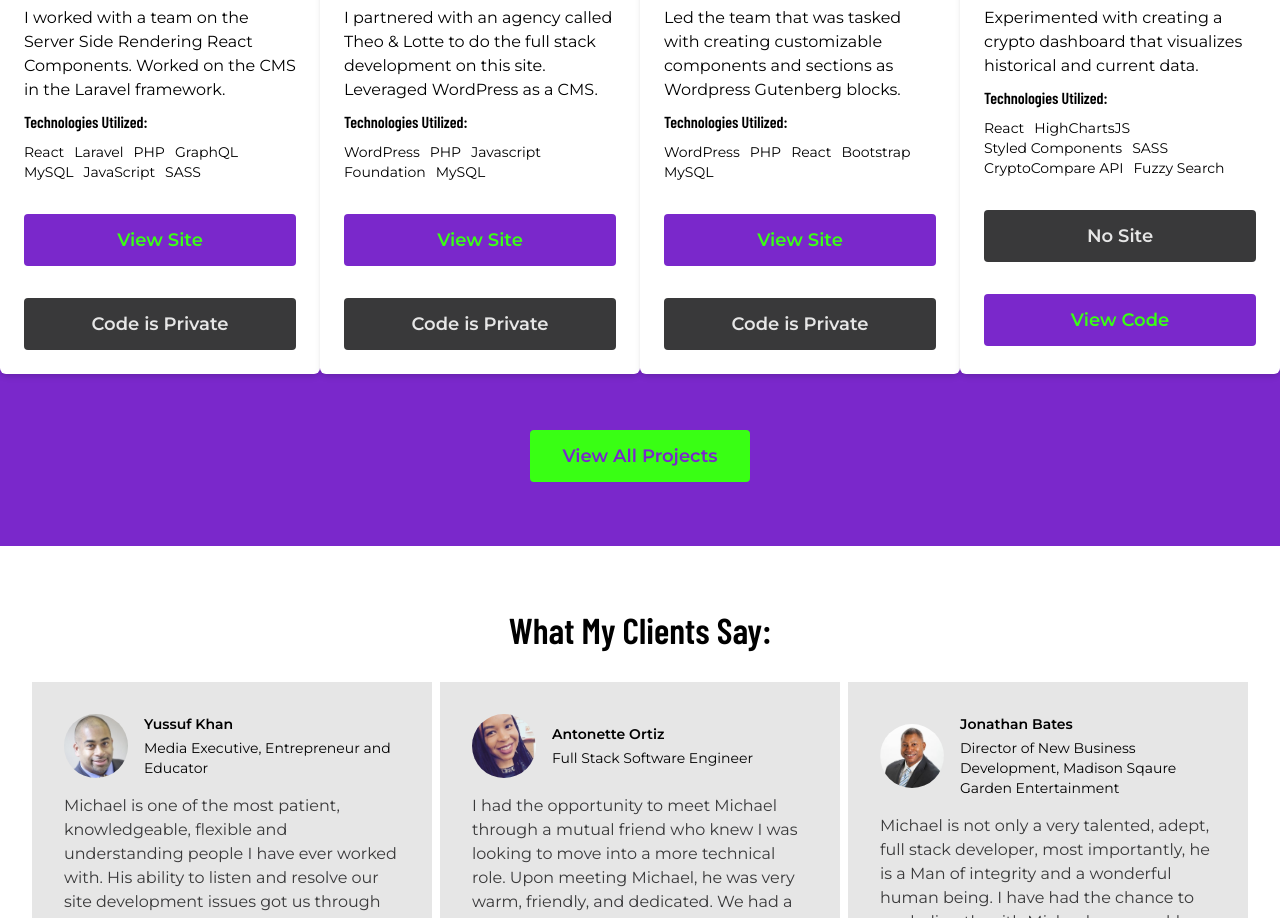
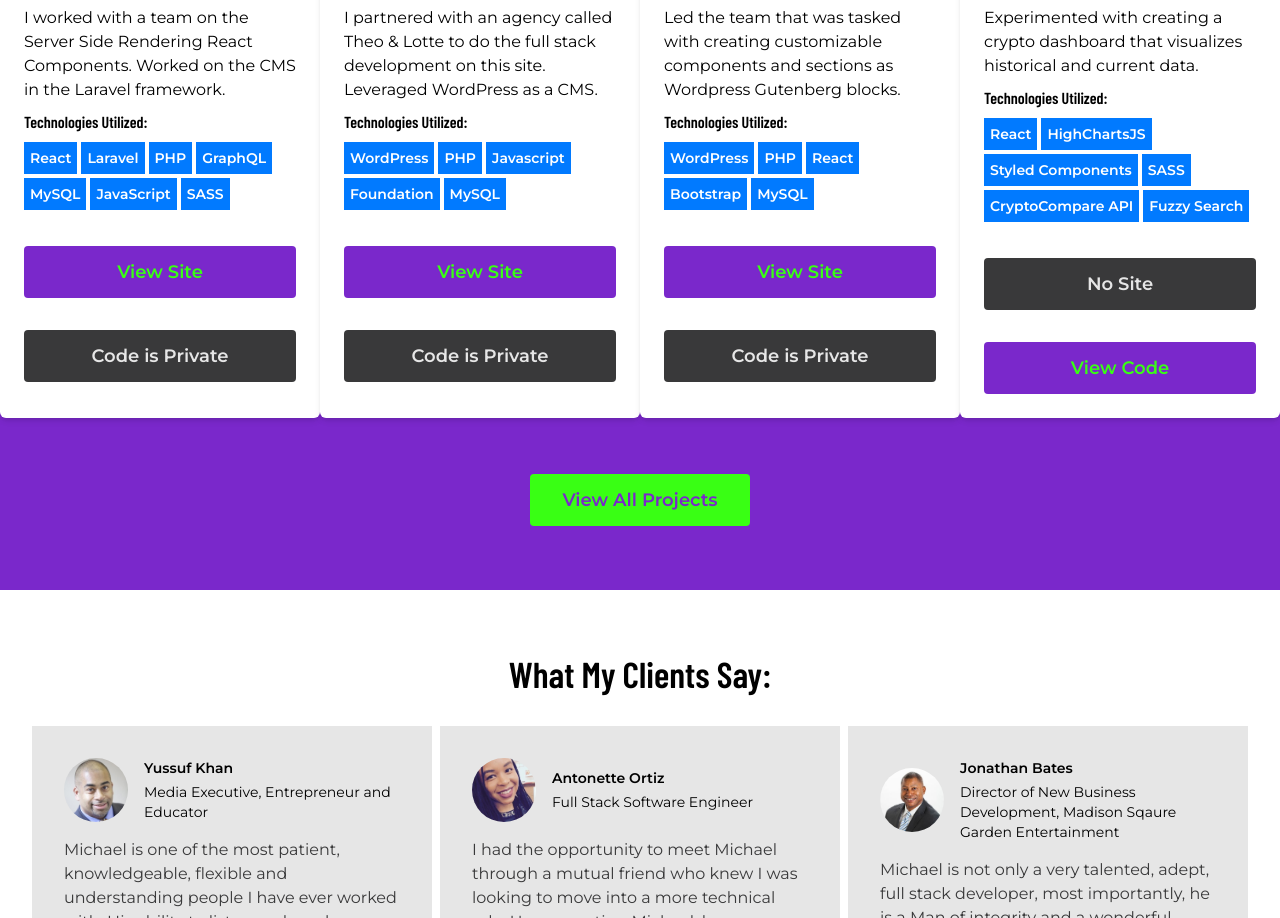
Before and after one commit to MikeLegemah5799/mleg-portfolio, a Next.js app: page / in a window 1280 px wide. Shown: the part 1766-2684 px from the top of the page. Built offline with nearby package versions, Linux system fonts and the light colour scheme.

Commit message:
created tag styling on tech

```diff
--- a/components/RecentProjects/RecentProjects.js
+++ b/components/RecentProjects/RecentProjects.js
@@ -29,7 +29,7 @@ const RecentProjects = () => {
                                         <ul className="flex list-none p-0 flex-wrap">
                                             {r.tech.map((t, index) => {
                                                 return (
-                                                    <li key={index} className="text-sm pr-2.5">{t}</li>
+                                                    <li key={index} className="text-sm p-1.5 bg-blue mr-1 mb-1 text-white font-semibold">{t}</li>
                                                 );
                                             })}
                                         </ul>
```
